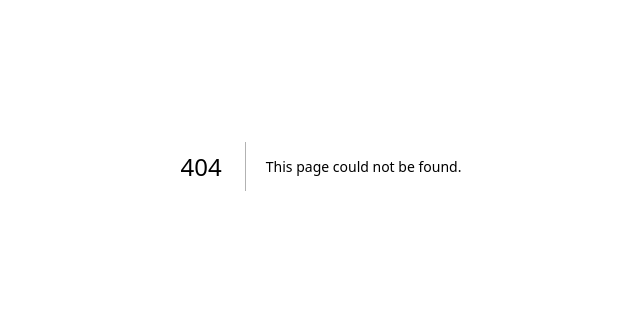
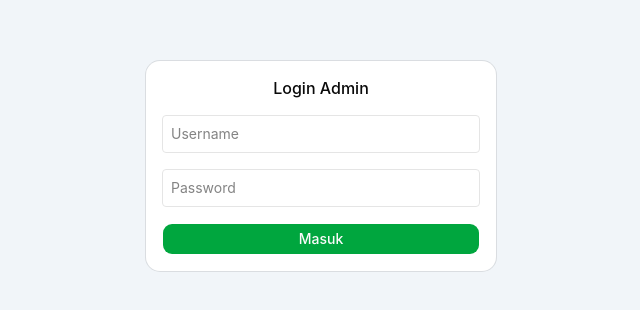
Before and after one commit to LittleMarch-dev/belajar-nextjs, a Next.js app: page /login in a window 1280 px wide. Before the commit this address had no page. Shown: the part 234-544 px from the top of the page, without its empty margins (319-959 px from the left). Built offline with nearby package versions, Linux system fonts and the light colour scheme.

Commit message:
add form vaidation and login

```diff
--- a/app/admin/page.tsx
+++ b/app/admin/page.tsx
@@ -1,8 +1,11 @@
-"use client"; // WAJIB ada di baris pertama
+"use client";
 
 import { useQuery } from "@tanstack/react-query";
 import { Card, CardContent, CardHeader, CardTitle } from "@/components/ui/card";
 import { hapusPesanan } from "./action";
+import { signOut } from "@/auth"
+import { Button } from "@/components/ui/button"
+import { LogoutButton } from "@/components/admin/LogoutButton"; // Impor ini
 
 interface OrderItem {
   nama: string;
@@ -27,6 +30,10 @@ export default function AdminPage() {
 
   return (
     <div className="p-8 bg-slate-50 min-h-screen font-sans">
+      <div className="flex justify-between items-center mb-6">
+        <h1 className="text-2xl font-bold">Dashboard Admin</h1>
+        <LogoutButton /> {/* Gunakan komponen logout di sini */}
+      </div>
       <div className="max-w-6xl mx-auto">
         <div className="flex justify-between items-center mb-8">
           <h1 className="text-3xl font-bold text-slate-800">Dashboard Pesanan</h1>
--- a/app/checkout/action.tsx
+++ b/app/checkout/action.tsx
@@ -2,33 +2,53 @@
 "use server";
 
 import prisma from "@/lib/prisma";
+import { OrderSchema } from "@/lib/zod"; // Impor skema Zod
 
-
-// 1. Definisikan dan EKSPOR di sini
 export interface FormState {
   success: boolean;
   message: string;
+  errors?: {
+    nama?: string[];
+    alamat?: string[];
+    items?: string[];
+  };
 }
 
-// 2. Hapus baris 'import { FormState } from "./action"' jika ada di file ini!
-export async function buatPesanan(prevState: FormState | null, formData: FormData) {
-  if (!formData) return { success: false, message: "Data tidak ditemukan" };
+export async function buatPesanan(prevState: FormState | null, formData: FormData): Promise<FormState> {
+  // 1. Ambil data dari form
+  const rawData = {
+    nama: formData.get("nama") as string,
+    alamat: formData.get("alamat") as string,
+    items: formData.get("items") as string,
+  };
 
-  const nama = formData.get("nama") as string;
-  const alamat = formData.get("alamat") as string;
-  const items = formData.get("items") as string;
+  // 2. Validasi dengan Zod
+  const validatedFields = OrderSchema.safeParse(rawData);
 
+  // 3. Jika validasi GAGAL
+  if (!validatedFields.success) {
+    return {
+      success: false,
+      message: "Data yang kamu masukkan belum lengkap.",
+      // Mengambil pesan error spesifik dari Zod
+      errors: validatedFields.error.flatten().fieldErrors,
+    };
+  }
+
+  // 4. Jika validasi BERHASIL, baru simpan ke Prisma
   try {
+    const { nama, alamat, items } = validatedFields.data;
+
     await prisma.order.create({
       data: { nama, alamat, items }
     });
 
     return {
       success: true,
-      message: `Mantap ${nama}, pesanan sayurmu sudah tersimpan di database!`
+      message: `Mantap ${nama}, pesanan sayurmu sudah tersimpan!`
     };
   } catch (e) {
     console.error("Database Error:", e);
-    return { success: false, message: "Gagal menyimpan pesanan." };
+    return { success: false, message: "Gagal menyimpan pesanan ke server." };
   }
 }
--- a/app/checkout/page.tsx
+++ b/app/checkout/page.tsx
@@ -13,11 +13,13 @@ import {
 import { buatPesanan, type FormState } from "./action";
 import { useActionState } from "react"; // Hook baru
 
-
 export default function CheckoutPage() {
   const kasir = useKasir();
   const { keranjang, totalBayar, handleItem, KurangiItem, HapusBaris } = kasir;
-  const [state, formAction, isPending] = useActionState<FormState | null, FormData>(buatPesanan, null);
+  const [state, formAction, isPending] = useActionState<
+    FormState | null,
+    FormData
+  >(buatPesanan, null);
 
   return (
     // Mengubah max-w-2xl menjadi 5xl agar lebih lebar
@@ -112,29 +114,66 @@ export default function CheckoutPage() {
         </Card>
 
         {/* KOLOM KANAN: Data Pengiriman */}
+        {/* KOLOM KANAN: Data Pengiriman */}
         <form action={formAction} className="space-y-4">
+          {/* Input Nama */}
+          <div className="space-y-1">
             <input
-            name="nama" // Wajib ada name untuk FormData
+              name="nama"
               type="text"
               placeholder="Nama Penerima"
-            className="w-full border p-3 rounded-xl outline-green-500"
-            required
+              className={`w-full border p-3 rounded-xl outline-green-500 ${
+                state?.errors?.nama ? "border-red-500" : "border-slate-200"
+              }`}
             />
+            {state?.errors?.nama && (
+              <p className="text-red-500 text-xs ml-1">
+                {state.errors.nama[0]}
+              </p>
+            )}
+          </div>
+
+          {/* Input Alamat */}
+          <div className="space-y-1">
             <textarea
-            name="alamat" // Wajib ada name untuk FormData
+              name="alamat"
               placeholder="Alamat Lengkap di Cirebon"
-            className="w-full border p-3 rounded-xl h-24 outline-green-500"
-            required
+              className={`w-full border p-3 rounded-xl h-24 outline-green-500 ${
+                state?.errors?.alamat ? "border-red-500" : "border-slate-200"
+              }`}
             ></textarea>
+            {state?.errors?.alamat && (
+              <p className="text-red-500 text-xs ml-1">
+                {state.errors.alamat[0]}
+              </p>
+            )}
+          </div>
 
           {/* Input tersembunyi untuk mengirim data keranjang */}
           <input type="hidden" name="items" value={JSON.stringify(keranjang)} />
-          {state?.success && <p className="text-green-600">{state.message}</p>}
 
-          <Button type="submit" disabled={isPending} className="w-full">
+          {/* Pesan Error Umum untuk Keranjang */}
+          {state?.errors?.items && (
+            <p className="text-red-500 text-sm font-bold text-center bg-red-50 p-2 rounded">
+              {state.errors.items[0]}
+            </p>
+          )}
+
+          {/* Pesan Sukses */}
+          {state?.success && (
+            <div className="bg-green-100 text-green-700 p-4 rounded-xl text-center font-bold animate-bounce">
+              {state.message}
+            </div>
+          )}
+
+          <Button
+            type="submit"
+            disabled={isPending || keranjang.length === 0}
+            className="w-full h-12 bg-green-600 hover:bg-green-700 text-lg font-bold"
+          >
             {isPending ? (
               <span className="flex items-center gap-2">
-                <span className="animate-spin">🌀</span> Mengirim...
+                <span className="animate-spin">🌀</span> Sedang Memproses...
               </span>
             ) : (
               "Konfirmasi Pesanan ➔"
--- /dev/null
+++ b/app/login/action.tsx
@@ -0,0 +1,35 @@
+"use server"
+
+import { signIn } from "@/auth"
+import { AuthError } from "next-auth"
+import { redirect } from "next/navigation" // Wajib impor ini
+
+export type LoginState = string | null;
+
+export async function loginAdmin(
+  prevState: LoginState,
+  formData: FormData
+): Promise<LoginState> {
+  let isSuccess = false;
+
+  try {
+    // 1. Jalankan Sign In (Jangan redirect otomatis di sini)
+    await signIn("credentials", {
+      ...Object.fromEntries(formData),
+      redirect: false, // Kita handle redirect manual agar lebih stabil
+    })
+    isSuccess = true;
+  } catch (error) {
+    if (error instanceof AuthError) {
+      return "Username atau Password salah!";
+    }
+    return "Terjadi kesalahan sistem.";
+  }
+
+  // 2. Jika sukses, panggil redirect di luar try-catch
+  if (isSuccess) {
+    redirect("/admin");
+  }
+
+  return null;
+}
--- /dev/null
+++ b/app/login/page.tsx
@@ -0,0 +1,61 @@
+// app/login/page.tsx
+"use client"
+
+import { useActionState } from "react";
+import { loginAdmin, type LoginState } from "./action";
+import { Button } from "@/components/ui/button";
+import { Card, CardHeader, CardTitle, CardContent } from "@/components/ui/card";
+
+export default function LoginPage() {
+  // Inisialisasi state dengan null (sesuai tipe LoginState)
+  const [errorMessage, formAction, isPending] = useActionState<LoginState, FormData>(
+    loginAdmin,
+    null
+  );
+
+  return (
+    <div className="flex h-screen items-center justify-center bg-slate-100">
+      <Card className="w-[350px]">
+        <CardHeader>
+          <CardTitle className="text-center">Login Admin</CardTitle>
+        </CardHeader>
+        <CardContent>
+          <form action={formAction} className="flex flex-col gap-4">
+            {errorMessage && (
+              <p className="text-red-500 text-sm text-center font-medium bg-red-50 p-2 rounded border border-red-100">
+                {errorMessage}
+              </p>
+            )}
+
+            <div className="space-y-2">
+              <input
+                name="username"
+                placeholder="Username"
+                className="w-full border p-2 rounded focus:ring-2 focus:ring-green-500 outline-none"
+                required
+              />
+            </div>
+
+            <div className="space-y-2">
+              <input
+                name="password"
+                type="password"
+                placeholder="Password"
+                className="w-full border p-2 rounded focus:ring-2 focus:ring-green-500 outline-none"
+                required
+              />
+            </div>
+
+            <Button
+              type="submit"
+              disabled={isPending}
+              className="w-full bg-green-600 hover:bg-green-700"
+            >
+              {isPending ? "Memproses..." : "Masuk"}
+            </Button>
+          </form>
+        </CardContent>
+      </Card>
+    </div>
+  );
+}
```
Lines whose indentation alone changed are shown as unchanged.
